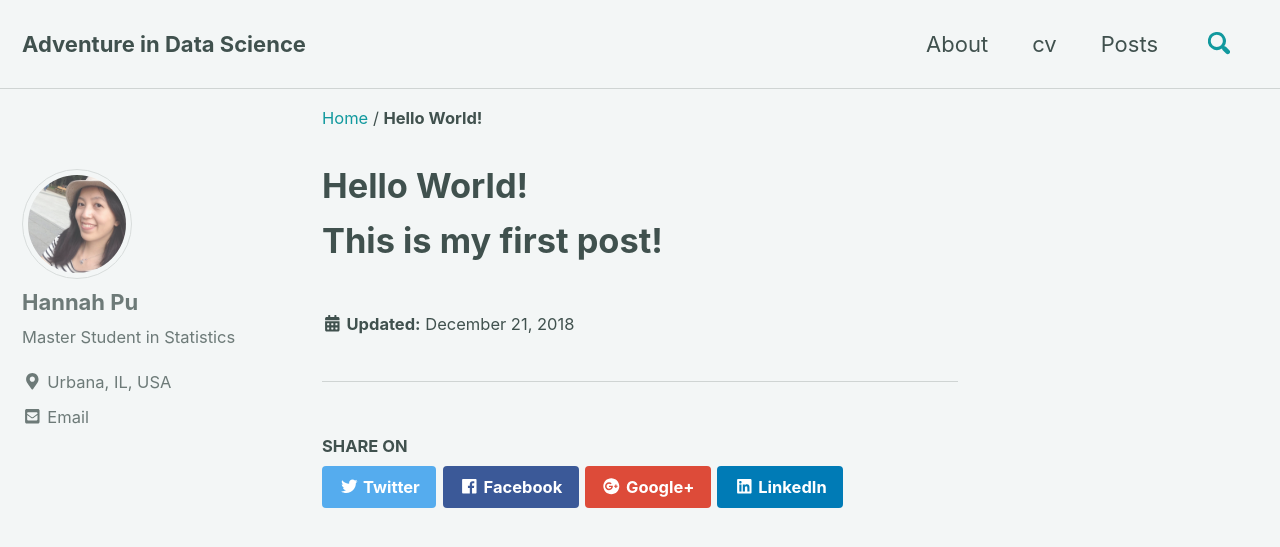
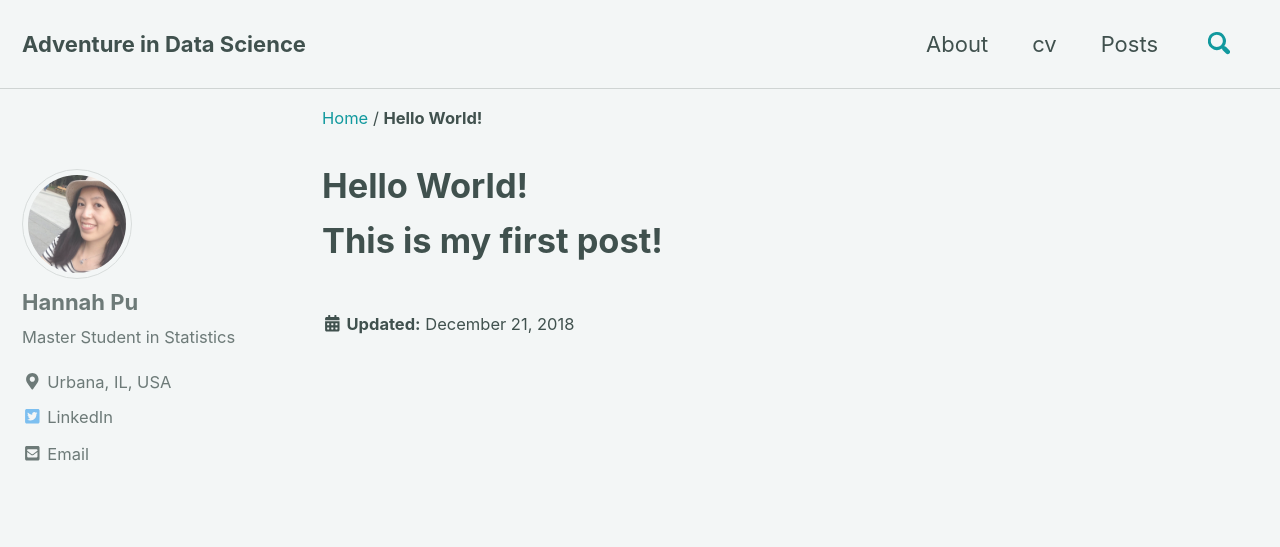
Before and after one commit to hannahpu/hannahpu.github.io, a Jekyll site: the page built from _posts/2018-12-21-firstPost.md, in a window 1280 px wide and 900 px high. Shown: the top 547 px of the window. Built offline with Jekyll 4.4.1, drawn with Linux system fonts in a browser that asks for light colours; cached includes are drawn as plain includes; nearby versions of some CDN libraries; some of the changed lines change nothing that is shown.

Commit message:
Update _config.yml

```diff
--- a/_config.yml
+++ b/_config.yml
@@ -96,9 +96,9 @@
 
 # Analytics
 analytics:
-  provider               : false # false (default), "google", "google-universal", "custom"
+  provider               : "google-universal" # false (default), "google", "google-universal", "custom"
   google:
-    tracking_id          :
+    tracking_id          : "UA-131313608-1"
     anonymize_ip         : # true, false (default)
 
 
@@ -116,6 +116,9 @@
     - label: "Website"
       icon: "fas fa-fw fa-link"
       # url: "https://your-website.com"
+    - label: "LinkedIn"
+      icon: "fab fa-fw fa-twitter-square"
+      url: "www.linkedin.com/in/hannahpu"
     - label: "Twitter"
       icon: "fab fa-fw fa-twitter-square"
       # url: "https://twitter.com/"
@@ -290,5 +293,5 @@
       author_profile: true
       read_time: false
       comments: # true
-      share: true
+      share: false
       related: true
```
